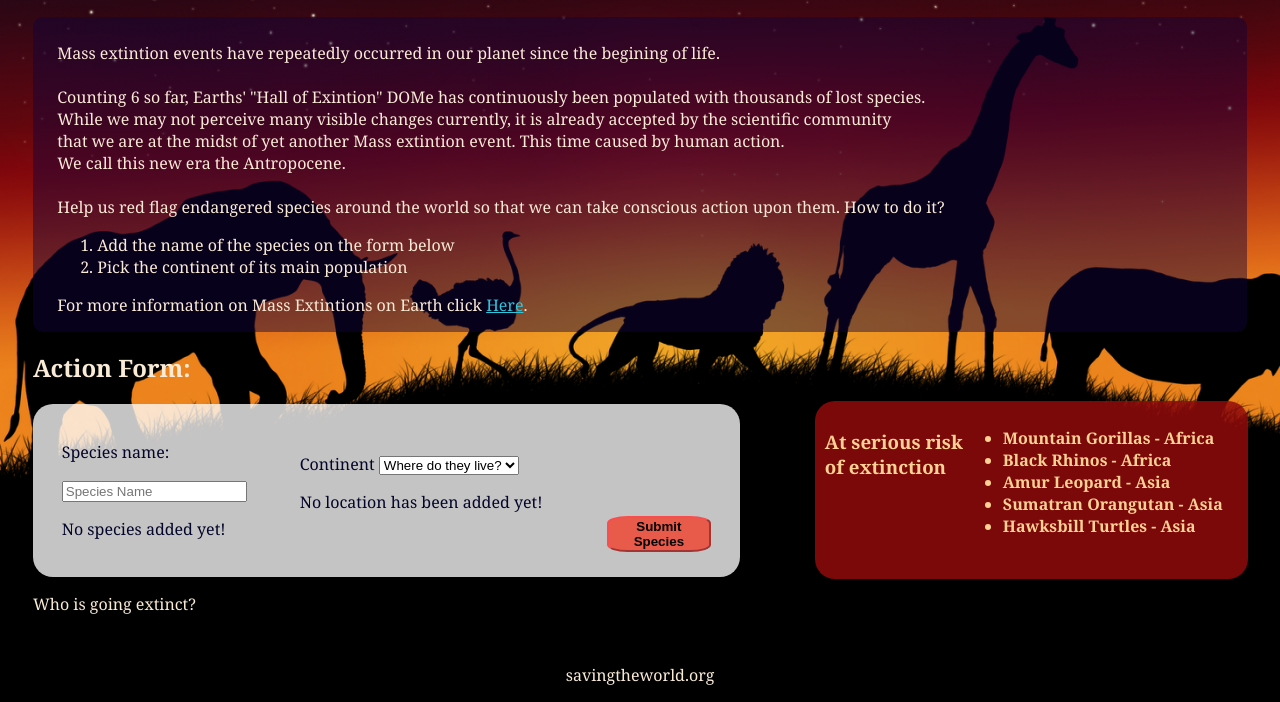
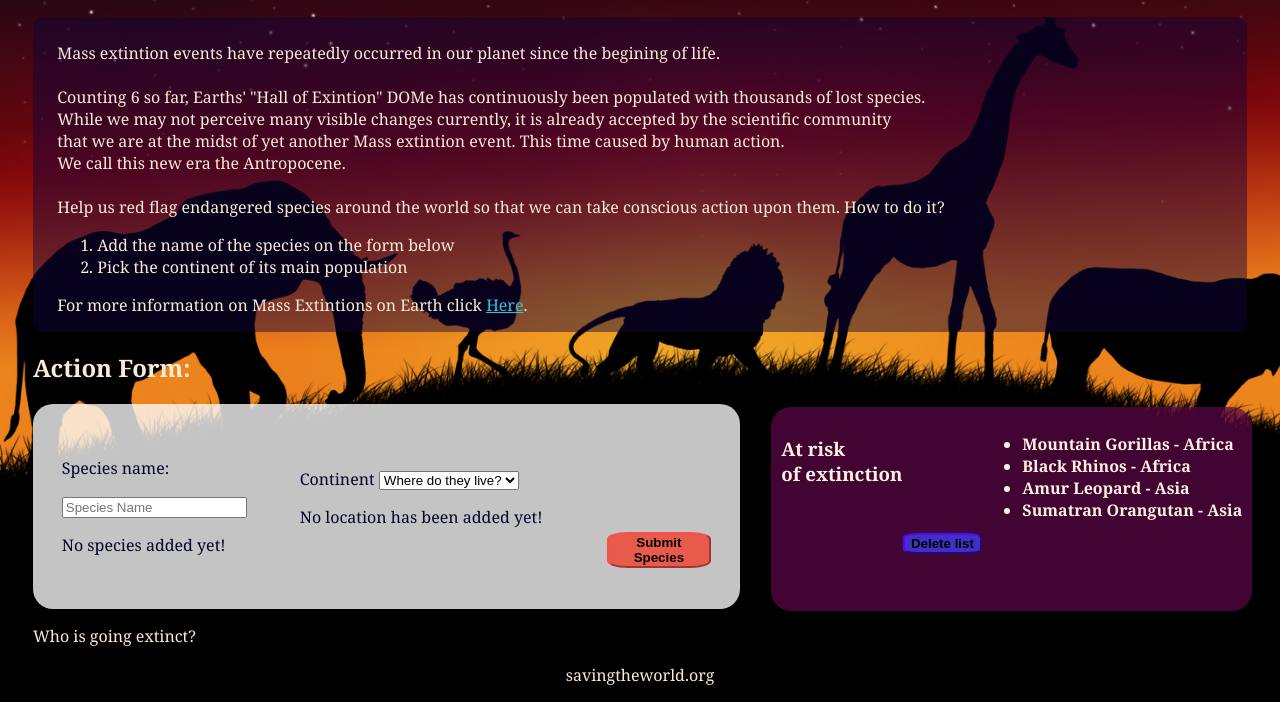
Before and after one commit to Laufley/endangered_animals_App, a website: page index.html in a window 1280 px wide. Shown: the part 98-800 px from the top of the page. Drawn offline with Linux system fonts and the light colour scheme.

Commit message:
delete_button

```diff
--- a/index.html
+++ b/index.html
@@ -50,22 +50,27 @@
                 </select>
                 <p id="select-result"> No location has been added yet!</p>
             </div>
+
             <div id="button">
                 <button type="submit" id="submit_species" value="submit_animal">Submit Species</button>
             </div>
         </form>
         <p id="form-result">Who is going extinct?</p>
     </div>
+
     <div id="list">
-        <h3>At serious risk <br>of extinction</h3>
+        <h3>At risk <br>of extinction</h3>
+        <div id="button2">
+            <button type="submit" id="button_delete" value="submit_animal">Delete list</button>
+        </div>
         <ul>
             <li>Mountain Gorillas - Africa </li>
             <li>Black Rhinos - Africa</li>
             <li>Amur Leopard - Asia</li>
             <li>Sumatran Orangutan - Asia </li>
-            <li>Hawksbill Turtles - Asia </li>
         </ul>
     </div>
+
     <footer id="footer">
         <p>savingtheworld.org</p>
     </footer>
--- a/static/style.css
+++ b/static/style.css
@@ -46,7 +46,9 @@ main {
   background-color: rgb(248, 46, 31);
 }
 
-/* Grid stuff: */
+
+
+/* Grid form: */
 
 #header {
   grid-area: header;
@@ -71,7 +73,7 @@ main {
   vertical-align: middle;
   padding: 1%;
   width:95%;
-  height: 50%;
+  height: 60%;
   background-color: rgba(255, 255, 255, 0.769);
   border-radius: 20px;
   color: rgb(3, 5, 42);
@@ -80,17 +82,18 @@ main {
 #list {
   grid-area: list;
   display: flex;
-  width: 85%;
-  margin-left: 11%;
-  height: 50%;
+  width: 95%;
+  margin-top: 8%;
+  margin-left: 2%;
+  height: 58%;
   padding: 10px;
   text-align: left;
-  background-color: rgba(146, 11, 11, 0.843);
+  background-color: rgba(95, 7, 72, 0.694);
   border-radius: 20px;
   color: rgb(3, 5, 42);
   align-self: center;
   font-weight: bold;
-  color: rgb(255, 209, 148);
+  color: rgb(255, 241, 223);
 }
 
 #grid-container{
@@ -102,5 +105,76 @@ main {
   'footer footer';
   grid-template-columns: 60% 40%;
   grid-template-rows: 14% 42% 42% 0%;
+
 }
-/* JS Form interactions: */
+/* grid list */
+
+#list {
+  display: grid;
+  grid-template-areas:
+  "text list"
+  "button list";
+  display: flex;
+  grid-template-columns: 50% 50%;
+  grid-template-rows: 30% 70%;
+  justify-content: space-around;
+}
+
+#list > h3 {
+  grid-area: text;
+}
+
+
+#button2 {
+  grid-area: button;
+  margin-top: 25%;
+}
+
+#list > ul {
+  grid-area: list;
+  text-align: left;
+}
+
+#button_delete {
+  display: flex;
+  text-align: center;
+  font-weight: bold;
+  background-color: rgb(62, 49, 198);
+  border-radius: 20%;
+  border-color: rgb(75, 1, 212);
+}
+
+#button_delete:hover {
+  background-color: blue;
+}
+
+/*
+------
+h3 {
+  grid-area: text;
+}
+
+#button_delete {
+  grid-area: button2;
+  margin: 10px;
+  display: flex;
+  justify-content: center;
+  margin-bottom: -15%;
+  margin-left: 10%;
+  font-weight: bold;;
+  background-color: rgb(68, 54, 226);
+  border-radius: 20%;
+  border-color: rgb(28, 24, 237);
+}
+
+#button_delete:hover {
+  background-color: rgb(8, 8, 119);
+}
+
+ul {
+  grid-area: list;
+}
+
+#button2 {
+  margin-bottom: -10%;
+} */
```
Lines whose indentation alone changed are shown as unchanged.
